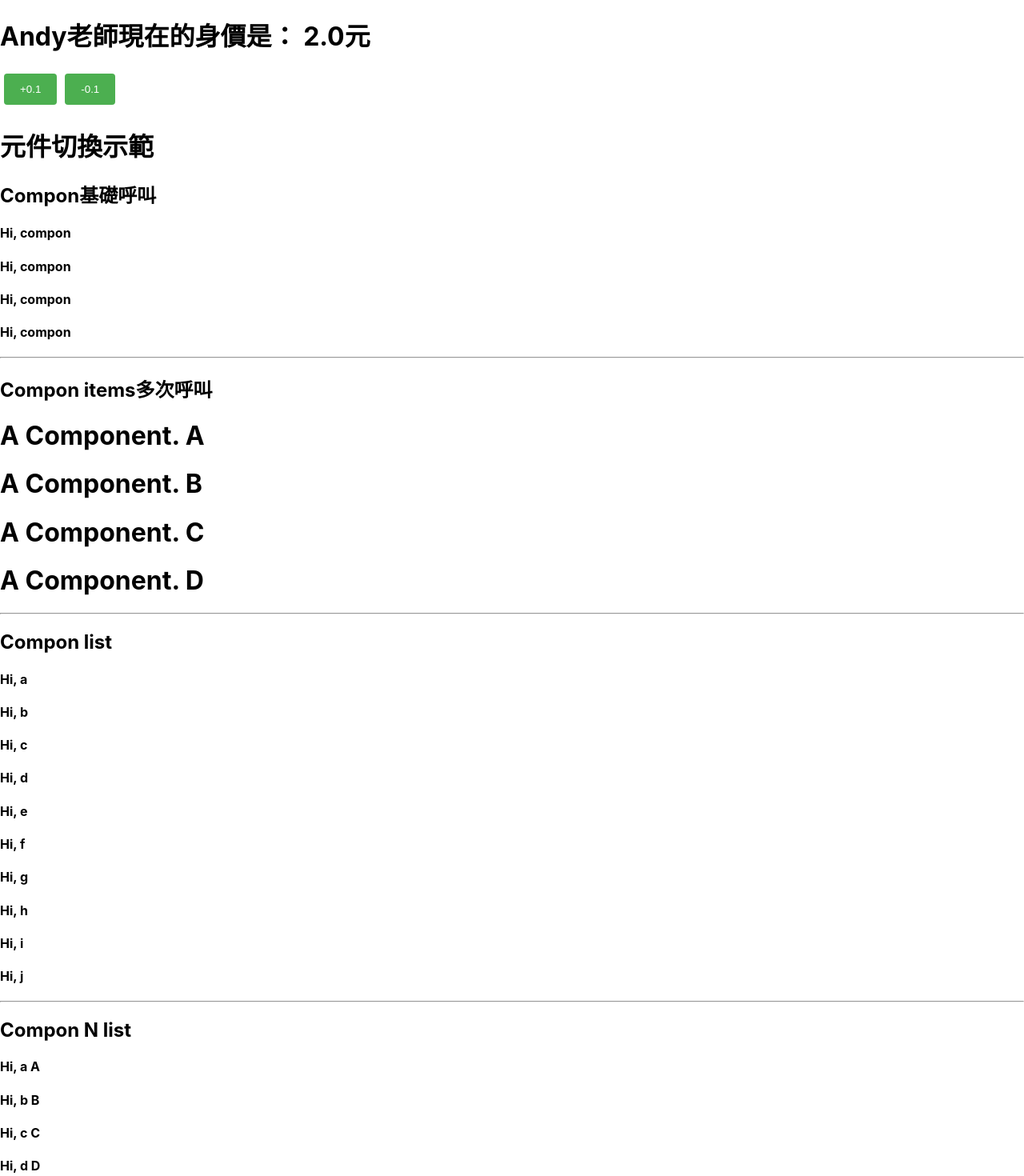
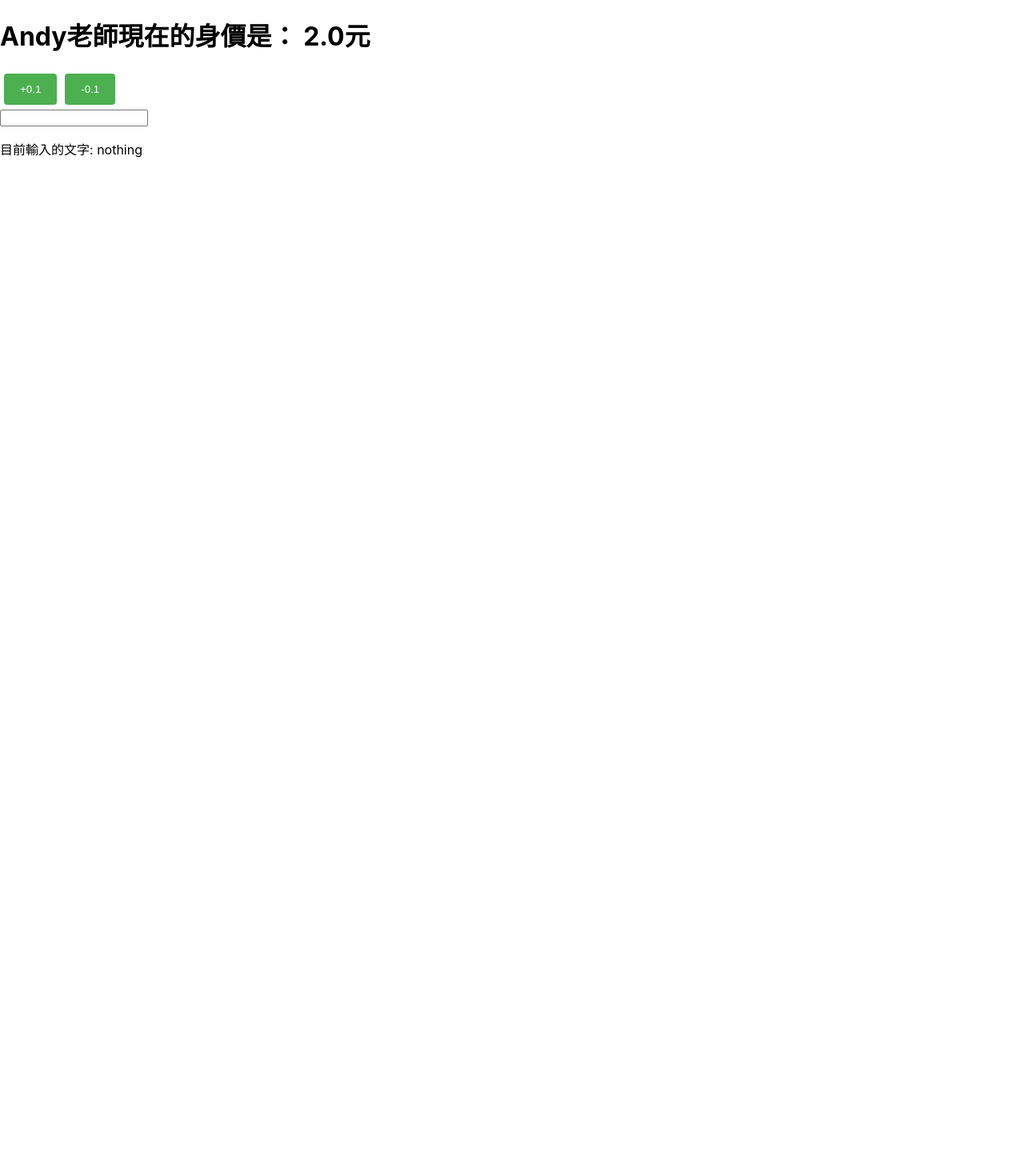
Before and after one commit to lumberjack0708/new_react_repo, a React (Create React App) app: page / in a window 1280 px wide. Shown: the part 760-2230 px from the top of the page at 80% size. After the commit the page ends 974 px from the top, so only its background shows below. Built offline with nearby package versions, Linux system fonts and the light colour scheme.

Commit message:
UseState first practice

```diff
--- a/src/App.js
+++ b/src/App.js
@@ -8,6 +8,7 @@ import Blog from './components/Blogs'; // 顯示部落格的fn component
 import Welcome from './components/Welcome'; // 顯示歡迎訊息的fn component
 import MyMoney from './components/MyMoney'; // 顯示身價的fn component
 import ComponSwitcher from './components/Compons/ComponSwitcher'; // 元件切換器
+import UseStatePr from './components/Compons/useStatePr'; // useState練習
 
 function App() {
   // 範例資料
@@ -43,22 +44,25 @@ function App() {
       <MyMoney />
 
       {/* 使用 ComponSwitcher 切換不同元件類型 */}
-      <h1>元件切換示範</h1>
+      {/* <h1>元件切換示範</h1> */}
 
       {/* 基礎元件 */}
-      <ComponSwitcher type="compon" />
+      {/* <ComponSwitcher type="compon" /> */}
 
       {/* items元件 */}
-      <ComponSwitcher type="items" />
+      {/* <ComponSwitcher type="items" /> */}
 
       {/* 列表元件 */}
-      <ComponSwitcher type="list" />
+      {/* <ComponSwitcher type="list" /> */}
 
       {/* 嵌套列表元件 */}
-      <ComponSwitcher type="nlist" />
+      {/* <ComponSwitcher type="nlist" /> */}
 
       {/* 無序列表元件 */}
-      <ComponSwitcher type="ul" data={sampleData} />
+      {/* <ComponSwitcher type="ul" data={sampleData} /> */}
+
+      {/* useState練習 */}
+      <UseStatePr />
     </>
   );
 }
--- /dev/null
+++ b/src/components/Compons/useStatePr.js
@@ -0,0 +1,14 @@
+import React,{ useState } from "react";
+
+export default function UseStatePr() {
+    // const [state variable(狀態值), state setter(呼叫他可以改變值)] = useState(default value(初始值));
+    const [text, setText] = useState("nothing");
+    return (
+        <>
+            {/* `onChange`：設定目標值(setText)的值，與其連動 */}
+            <input type="text" onChange={(e)=>setText(e.target.value)}/>
+            <p>目前輸入的文字: {text}</p>
+        </>
+    )
+
+}
```
